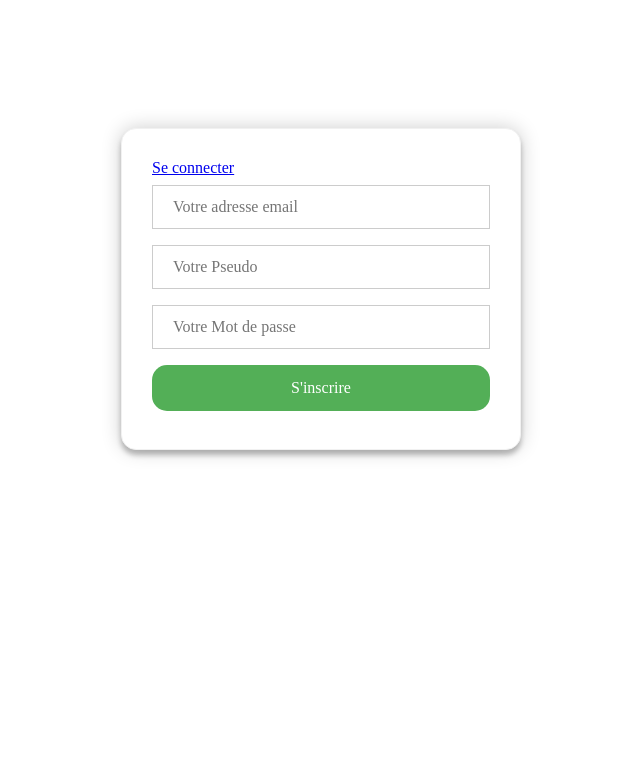
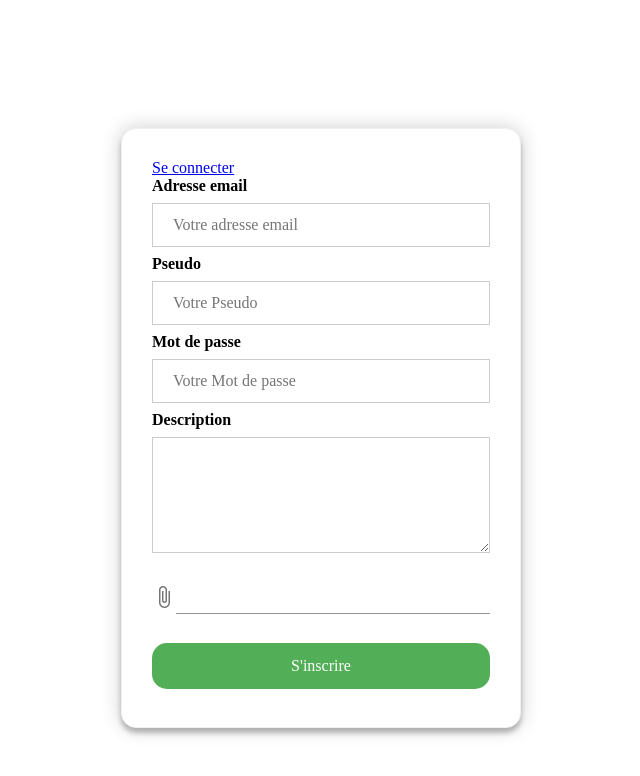
Before and after one commit to benoitD03/BenoitDurand_7_020321, a Vue app in the folder frontend/: page /signup in a window 1280 px wide. Shown: the top 776 px of the page, without its empty margins (319-959 px from the left). Built offline with nearby package versions, Linux system fonts and the light colour scheme.

Commit message:
requete post signup ok

```diff
--- a/frontend/src/views/Signup.vue
+++ b/frontend/src/views/Signup.vue
@@ -1,28 +1,25 @@
 <template>
     <div id="container">
         <form>
-                <router-link to="/login">Se connecter</router-link><br>
-                <!-- <label><b>Adresse email</b></label> -->
-                <input type="text" placeholder="Votre adresse email" name="email" required v-model="email">
+            <router-link to="/login">Se connecter</router-link><br>
 
-                <!-- <label><b>Pseudo</b></label> -->
-                <input type="text" placeholder="Votre Pseudo" name="username" required v-model="username">
+            <label><b>Adresse email</b></label>
+            <input type="text" placeholder="Votre adresse email" name="email" required v-model="email">
 
-                <!-- <label><b>Mot de passe</b></label> -->
-                <input type="password" placeholder="Votre Mot de passe" name="password" required v-model="password">
+            <label><b>Pseudo</b></label>
+            <input type="text" placeholder="Votre Pseudo" name="username" required v-model="username">
 
-                <!-- <label><b>Description</b></label> -->
-                <!-- <textarea name="description" rows="5" cols="33" v-model="description"></textarea>
+            <label><b>Mot de passe</b></label>
+            <input type="password" placeholder="Votre Mot de passe" name="password" required v-model="password">
 
-                <v-file-input truncate-length="15" v-model="image"></v-file-input> -->
+            <label><b>Description</b></label>
+            <textarea name="description" rows="5" cols="33" v-model="description"></textarea>
 
-                <input type="submit" id='submit' value="S'inscrire" @click.prevent="userSignup">
+            <v-file-input truncate-length="15" v-model="image"></v-file-input>
 
-
-            </form>
-
+            <input type="submit" id='submit' value="S'inscrire" @click.prevent="userSignup">
+        </form>
     </div>
-
 </template>
 
 <script>
@@ -33,9 +30,9 @@ export default {
             axios.post('http://localhost:3000/api/users/signup', {
                 email: this.email,
                 username: this.username,
-                password: this.password
-                //description: this.description,
-                //image: this.image
+                password: this.password,
+                description: this.description,
+                image: this.image
             })
             .then(response => {
                 console.log(response);
```
Also changed, not shown: 1 other file (tests, documents, lock files or other folders).
